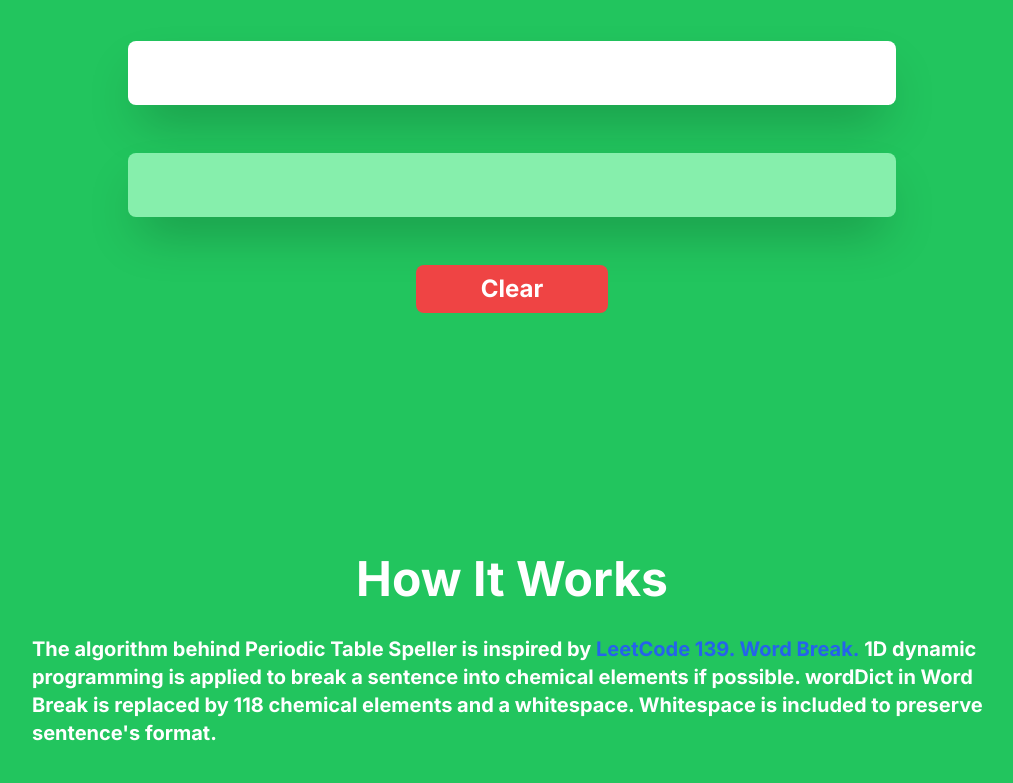
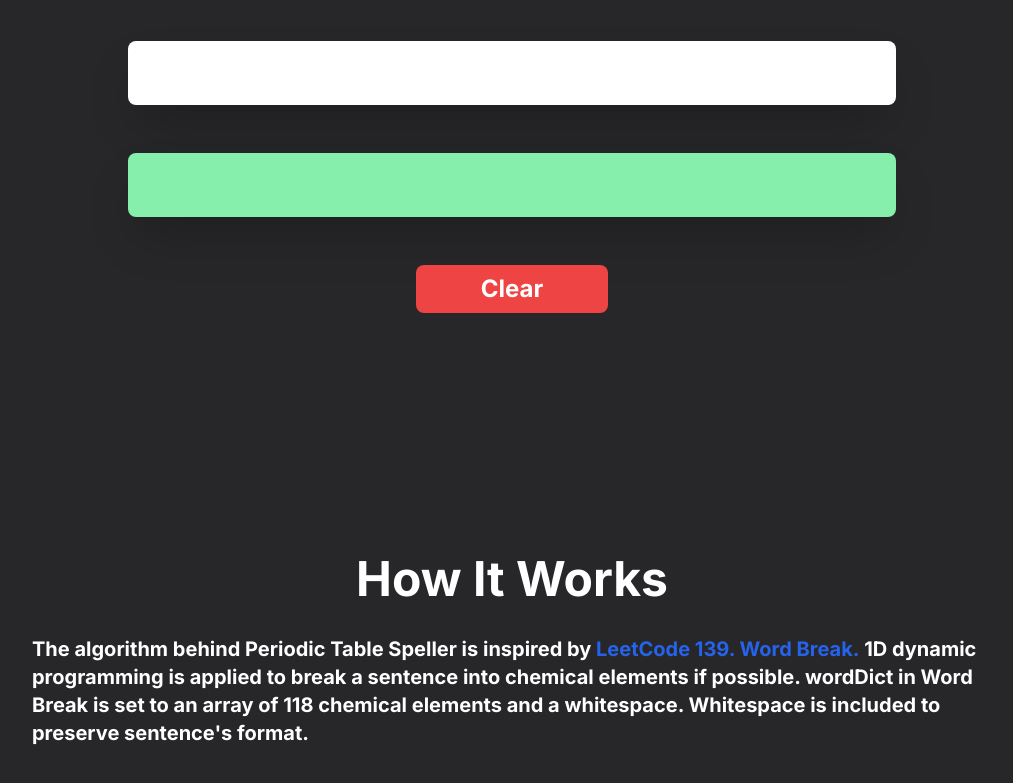
Before and after one commit to LeoLu0602/periodic-table-speller, a Next.js app: page / in a window 1280 px wide. Shown: the part 277-1060 px from the top of the page, without its empty margins (128-1141 px from the left). Built offline with nearby package versions, Linux system fonts and the light colour scheme.

Commit message:
fix: change background color because the original one is ugly af

```diff
--- a/app/layout.tsx
+++ b/app/layout.tsx
@@ -16,7 +16,7 @@ export default function RootLayout({
 }>) {
   return (
     <html lang='en'>
-      <body className={`${inter.className} scroll-smooth bg-green-500`}>
+      <body className={`${inter.className} scroll-smooth bg-zinc-800`}>
         {children}
       </body>
     </html>
--- a/app/ui/home/Methodology.tsx
+++ b/app/ui/home/Methodology.tsx
@@ -1,6 +1,6 @@
 export default function Methodology() {
   return (
-    <section className='min-h-screen w-screen pt-8 text-center'>
+    <article className='min-h-screen w-screen pt-8 text-center'>
       <h2 className='w-screen text-center text-5xl font-bold text-white'>
         How It Works
       </h2>
@@ -14,10 +14,10 @@ export default function Methodology() {
           LeetCode 139. Word Break.
         </a>
         &nbsp;1D dynamic programming is applied to break a sentence into
-        chemical elements if possible. wordDict in Word Break is replaced by 118
-        chemical elements and a whitespace. Whitespace is included to preserve
-        sentence&apos;s format.
+        chemical elements if possible. wordDict in Word Break is set to an array
+        of 118 chemical elements and a whitespace. Whitespace is included to
+        preserve sentence&apos;s format.
       </p>
-    </section>
+    </article>
   );
 }
```
